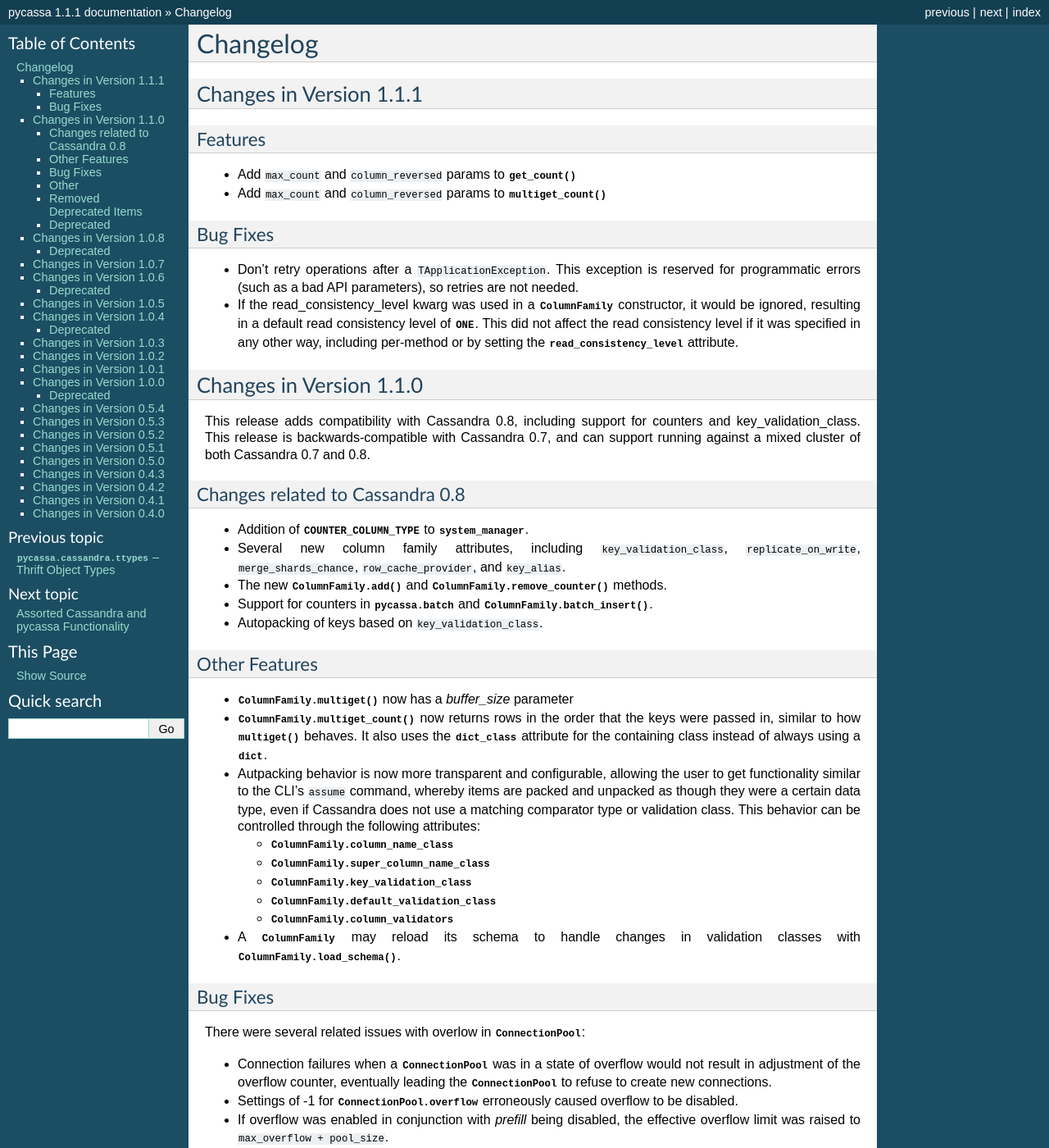
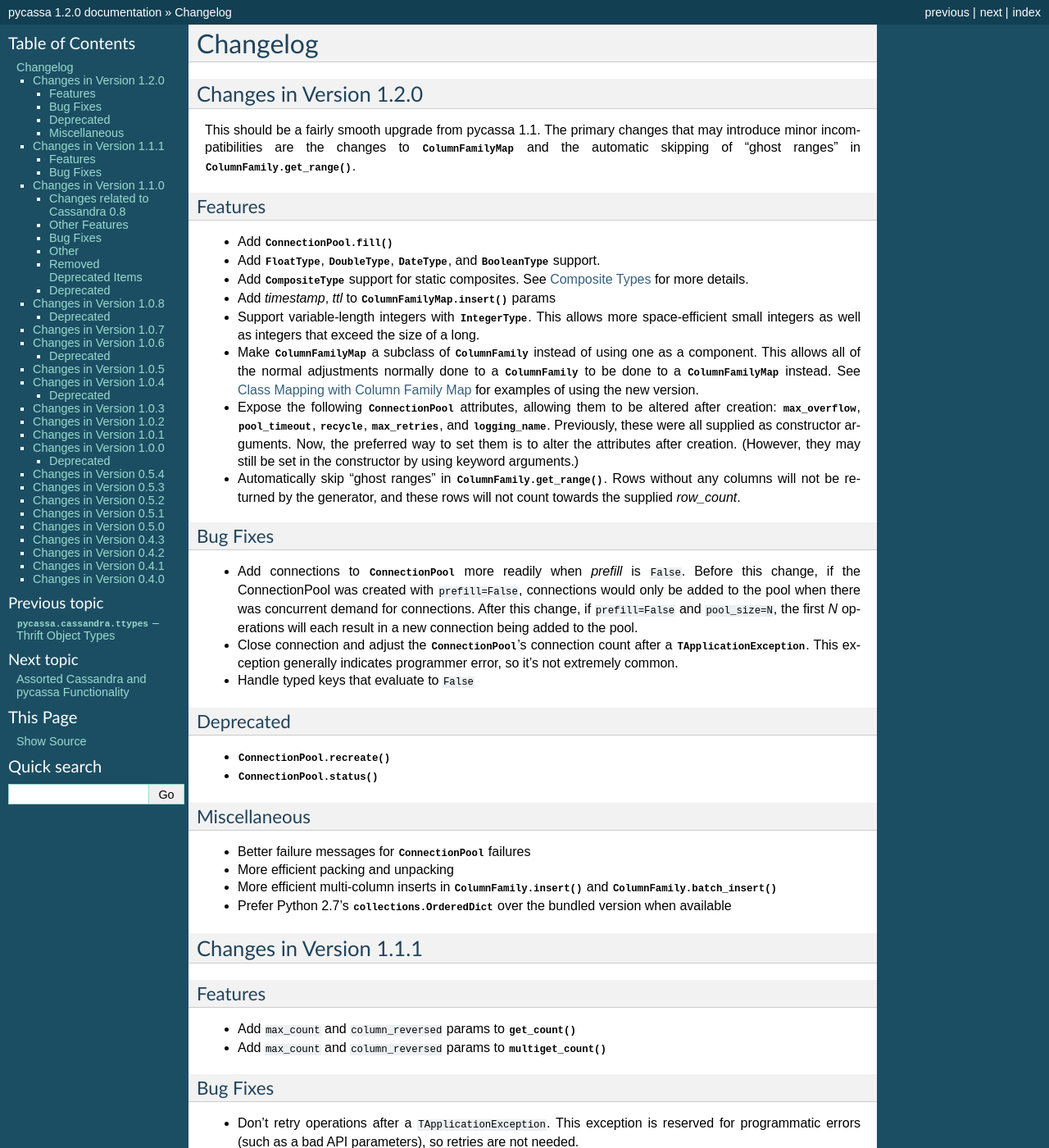
Before and after one commit to pycassa/pycassa, a Sphinx documentation site: the page built from doc/changelog.rst, in a window 1280 px wide and 1400 px high. Shown: the whole window at 82% size. Built offline with Sphinx 7.4.7, drawn with Linux system fonts in a browser that asks for light colours; some of the changed text lies outside the part shown.

Commit message:
Bump to version 1.2.0 and changelog update

```diff
--- a/doc/assorted/column_family_map.rst
+++ b/doc/assorted/column_family_map.rst
@@ -1,3 +1,5 @@
+.. _column-family-map:
+
 Class Mapping with Column Family Map
 ====================================
 You can map existing classes to column families using
--- a/doc/changelog.rst
+++ b/doc/changelog.rst
@@ -1,5 +1,73 @@
 Changelog
 =========
+
+Changes in Version 1.2.0
+------------------------
+This should be a fairly smooth upgrade from pycassa 1.1. The
+primary changes that may introduce minor incompatibilities are
+the changes to :class:`.ColumnFamilyMap` and the automatic
+skipping of "ghost ranges" in :meth:`.ColumnFamily.get_range()`.
+
+Features
+~~~~~~~~
+- Add :meth:`.ConnectionPool.fill()`
+- Add :class:`~.FloatType`, :class:`~.DoubleType`,
+  :class:`~.DateType`, and :class:`~.BooleanType` support.
+- Add :class:`~.CompositeType` support for static composites.
+  See :ref:`composite-types` for more details.
+- Add `timestamp`, `ttl` to :meth:`.ColumnFamilyMap.insert()`
+  params
+- Support variable-length integers with :class:`~.IntegerType`.
+  This allows more space-efficient small integers as well as
+  integers that exceed the size of a long.
+- Make :class:`~.ColumnFamilyMap` a subclass of
+  :class:`~.ColumnFamily` instead of using one as a component.
+  This allows all of the normal adjustments normally done
+  to a :class:`~.ColumnFamily` to be done to a :class:`~.ColumnFamilyMap`
+  instead. See :ref:`column-family-map` for examples of
+  using the new version.
+- Expose the following :class:`~.ConnectionPool` attributes,
+  allowing them to be altered after creation:
+  :attr:`~.ConnectionPool.max_overflow`, :attr:`~.ConnectionPool.pool_timeout`,
+  :attr:`~.ConnectionPool.recycle`, :attr:`~.ConnectionPool.max_retries`,
+  and :attr:`~.ConnectionPool.logging_name`.
+  Previously, these were all supplied as constructor arguments.
+  Now, the preferred way to set them is to alter the attributes
+  after creation. (However, they may still be set in the
+  constructor by using keyword arguments.)
+- Automatically skip "ghost ranges" in :meth:`ColumnFamily.get_range()`.
+  Rows without any columns will not be returned by the generator,
+  and these rows will not count towards the supplied `row_count`.
+
+Bug Fixes
+~~~~~~~~~
+- Add connections to :class:`~.ConnectionPool` more readily
+  when `prefill` is ``False``.
+  Before this change, if the ConnectionPool was created with
+  ``prefill=False``, connections would only be added to the pool
+  when there was concurrent demand for connections.
+  After this change, if ``prefill=False`` and ``pool_size=N``, the
+  first `N` operations will each result in a new connection
+  being added to the pool.
+- Close connection and adjust the :class:`~.ConnectionPool`'s
+  connection count after a :exc:`.TApplicationException`. This
+  exception generally indicates programmer error, so it's not
+  extremely common.
+- Handle typed keys that evaluate to ``False``
+
+Deprecated
+~~~~~~~~~~
+- :meth:`.ConnectionPool.recreate()`
+- :meth:`.ConnectionPool.status()`
+
+Miscellaneous
+~~~~~~~~~~~~~
+- Better failure messages for :class:`~.ConnectionPool` failures
+- More efficient packing and unpacking
+- More efficient multi-column inserts in :meth:`.ColumnFamily.insert()`
+  and :meth:`.ColumnFamily.batch_insert()`
+- Prefer Python 2.7's :class:`collections.OrderedDict` over the
+  bundled version when available
 
 Changes in Version 1.1.1
 ------------------------
--- a/doc/conf.py
+++ b/doc/conf.py
@@ -33,9 +33,9 @@
 # built documents.
 #
 # The short X.Y version.
-version = '1.1'
+version = '1.2'
 # The full version, including alpha/beta/rc tags.
-release = '1.1.1'
+release = '1.2.0'
 
 # List of documents that shouldn't be included in the build.
 unused_docs = []
--- a/setup.py
+++ b/setup.py
@@ -16,7 +16,7 @@
 from setuptools import setup
 from distutils.cmd import Command
 
-__version_info__ = (1, 1, 1)
+__version_info__ = (1, 2, 0)
 __version__ = '.'.join([str(v) for v in __version_info__])
 
 long_description = """pycassa is a python client library for Apache Cassandra with the following features:
```
Also changed, not shown: 1 other file.
